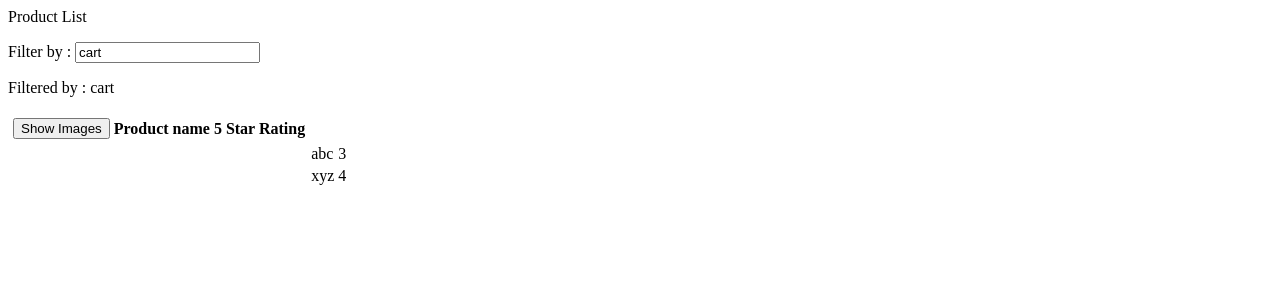
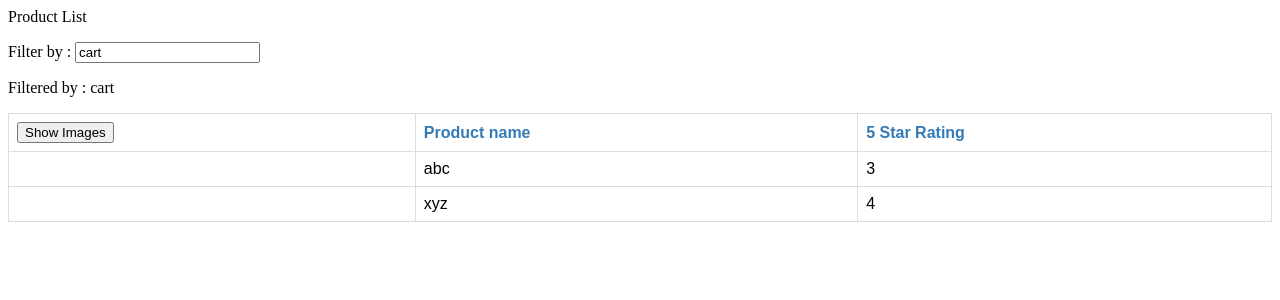
Before and after one commit to surajpatil78/angular-practice, an Angular app: page / in a window 1280 px wide. Shown: the top 300 px of the page. Built offline with nearby package versions, Linux system fonts and the light colour scheme.

Commit message:
3 files modified

```diff
--- a/src/app/products/prodcut-list.component.ts
+++ b/src/app/products/prodcut-list.component.ts
@@ -3,7 +3,7 @@
 @Component({
   selector: 'pm-products',
   templateUrl: './product-list.component.html',
-  styles:['./products/product-list.component.css']
+  styleUrls:['./product-list.component.css']
 })
 
 export class ProductListComponent
--- a/src/app/products/product-list.component.css
+++ b/src/app/products/product-list.component.css
@@ -1,6 +1,14 @@
-th, td{
-  width: 10px;
+thead{
+  color: #337AB7;
 }
-p{
-  font-size: 24px;
+table {
+  font-family: arial, sans-serif;
+  border-collapse: collapse;
+  width: 100%;
 }
+
+td, th {
+  border: 1px solid #dddddd;
+  text-align: left;
+  padding: 8px;
+}
--- a/src/app/products/product-list.component.html
+++ b/src/app/products/product-list.component.html
@@ -8,15 +8,15 @@
 Filtered by : {{listFilter}}
 </p>
 <table *ngIf="products && products.length>0">
-<tr>
 <thead>
+ <tr>
   <th>
     <input type="button" value="{{showImage?'Hide' : 'Show'}} Images" (click)="ToggelImages()"/>
   </th>
   <th>Product name</th>
   <th>5 Star Rating</th>
+  </tr>
 </thead>
-</tr>
 <tbody>
   <tr *ngFor="let product of filteredProducts">
     <td>
```
